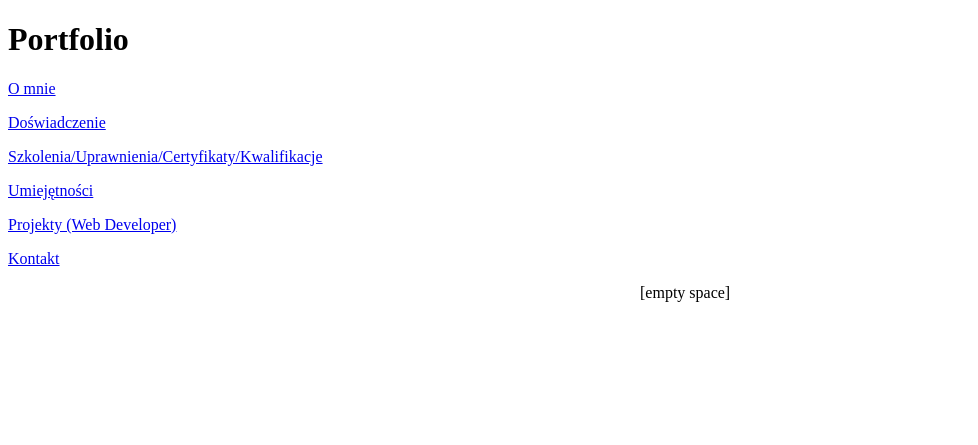
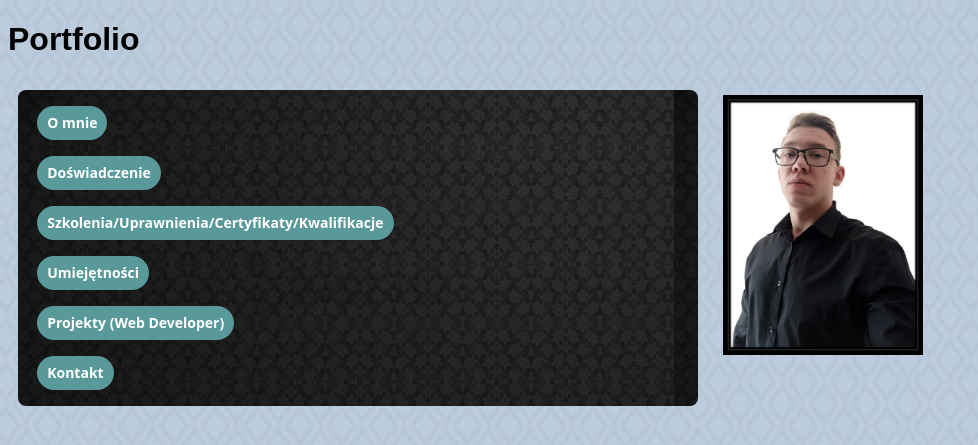
Before and after one commit to Kariolax/web_developing, a Django app: page / in a window 1280 px wide. Shown: the top 445 px of the page, without its empty margins (0-978 px from the left). Run offline with Django 4.2, Linux system fonts and the light colour scheme; data comes from the database, SQL or seed files in the repository; both versions use the stored data as it was after the commit.

Commit message:
Second Commit - Content Update, CSS

```diff
--- a/portfolio/base/templates/base/home.html
+++ b/portfolio/base/templates/base/home.html
@@ -1,40 +1,52 @@
 {% include 'main.html' %}
-
+{% load static %}
 {% block content %}
 
 <style>
     .home {
         display: grid;
-        grid-template-columns: 1fr 1fr;
+        grid-template-columns: 3fr 1fr;
     }
 </style>
 
+<body>
+
 <div class="home">
 
-    <div>
+    <div3>
+
         {% for entry in entries %}
-        <p>
+
+        {% if forloop.first %}
+            <h3>
+                {{entry.topic}}
+            </h3>
+        {% endif %}
+        <ol>
+        <p1>
             {% if entry.description == 'GitHub' %}
-                <a href="{% url 'github' %}">{{entry.description}}</a>
+                <a class="button" href="{% url 'github' %}">{{entry.description}}</a>
             {% elif entry.description == 'LinkedIn' %}
-                <a href="{% url 'linkedin' %}">{{entry.description}}</a>
+                <a class="button" href="{% url 'linkedin' %}">{{entry.description}}</a>
             {% else %}
-                {{entry.description}}
-        </p>
+                {{entry.description|linebreaks}}
+        </p1>
             {% endif %}
+        </ol>
         {% endfor %}
-    </div>
+    </div3>
 
     <div>
-        [empty space]
+
     </div>
 
 
 </div>
-<body>
+
 
 
 
 </body>
 
+
 {% endblock content %}
--- a/portfolio/portfolio/settings.py
+++ b/portfolio/portfolio/settings.py
@@ -119,7 +119,10 @@ USE_TZ = True
 # Static files (CSS, JavaScript, Images)
 # https://docs.djangoproject.com/en/4.0/howto/static-files/
 
-STATIC_URL = 'static/'
+STATIC_URL = '/static/'
+STATICFILES_DIRS = [
+    BASE_DIR / 'static'
+]
 
 # Default primary key field type
 # https://docs.djangoproject.com/en/4.0/ref/settings/#default-auto-field
--- /dev/null
+++ b/portfolio/static/styles/main.css
@@ -0,0 +1,60 @@
+@keyframes
+button_color {
+  from {background-color: #599999}
+  to {background-color: #232222}
+}
+
+body {
+    width: 900px;
+    font-family: Arial;
+    background-image: url("/static/images/bg.jpg");
+    background-repeat: no-repeat;
+    background-attachment: fixed;
+}
+
+p {
+    width: 680px;
+    float: both;
+    background-color: 599999;
+}
+
+div1 {
+    margin: 10px;
+    border-radius: 8px;
+    background-image: url("/static/images/background-menu.png")
+}
+
+div2 {
+    margin: 15px;
+}
+
+div3 {
+    margin-left: 15px;
+}
+
+a.button {
+    background:    #599999;
+    border-radius: 20px;
+    padding:       10px 10px;
+    color:         #ffffff;
+    display:       inline-block;
+    font:          normal bold 14px/1 "Open Sans", sans-serif;
+    text-align:    center;
+}
+
+a.button:hover {
+    transform: translateY(1px);
+    animation-name: button_color;
+    animation-duration: 0.5s;
+    background-color: #232222;
+}
+
+a.button:active {
+  background-color: #232222;
+  box-shadow: 0 2px #366;
+  transform: translateY(3px);
+}
+
+a#menu {
+    text-decoration: none;
+}
--- a/portfolio/templates/main.html
+++ b/portfolio/templates/main.html
@@ -1,8 +1,11 @@
 <!DOCTYPE html>
+{% load static %}
 <html lang="en">
 <head>
     <meta charset="UTF-8">
     <title>Karol C. Portfolio</title>
+    <link rel="stylesheet" type="text/css" media="screen"
+          href="{% static 'styles/main.css' %}">
 </head>
 <body>
     <h1>Portfolio</h1>
--- a/portfolio/templates/navbar.html
+++ b/portfolio/templates/navbar.html
@@ -1,7 +1,38 @@
 {% block content %}
+{% load static %}
 
-{% for topic in topics %}
-    <a href="{% url 'home' %}?q={{topic.name}}"><p>{{topic.name}}</p></a>
-{% endfor %}
+<style>
+    .navbar {
+    font-family: Courier;
+    display: grid;
+    grid-template-columns: 3fr 1fr 1fr
+    }
+
+    .image {
+    width: 200px;
+    height: 260px;
+    }
+</style>
+
+<div class="navbar">
+    <div1>
+
+        {% for topic in topics %}
+            <p>
+                &nbsp;
+                <a class="button" id="menu" href="{% url 'home' %}?q={{topic.name}}">{{topic.name}}</a>
+            </p>
+        {% endfor %}
+    </div1>
+
+    <div>
+
+    </div>
+
+    <div2>
+        <img class="image" src="{% static 'images/selfphoto.png' %}"/>
+    </div2>
+
+</div>
 
 {% endblock content%}
```
Also changed, not shown: portfolio/db.sqlite3, portfolio/static/images/background-menu.png (added), portfolio/static/images/background.jpg (added), portfolio/static/images/bg.jpg (added), portfolio/static/images/selfphoto.png (added).
